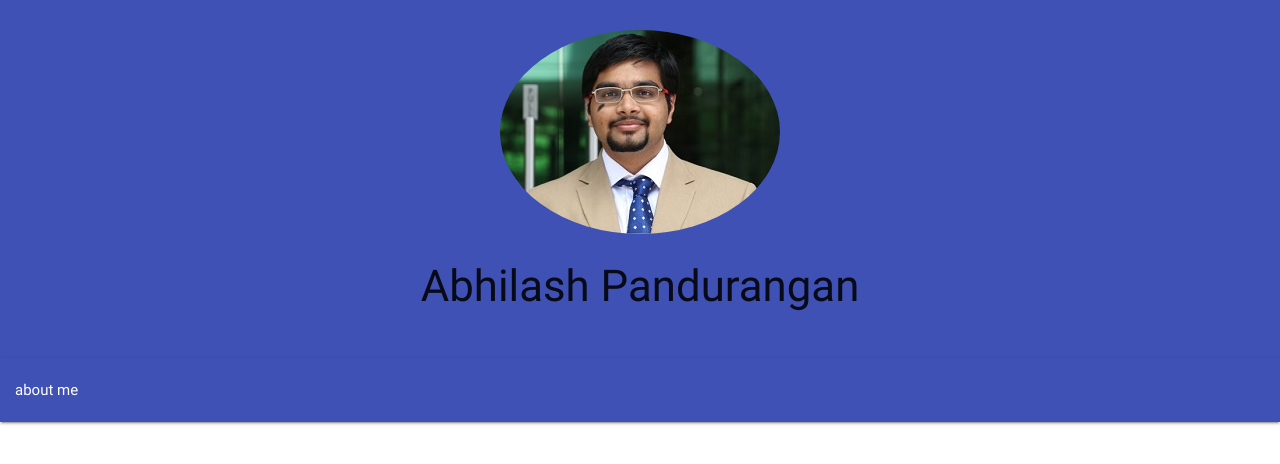
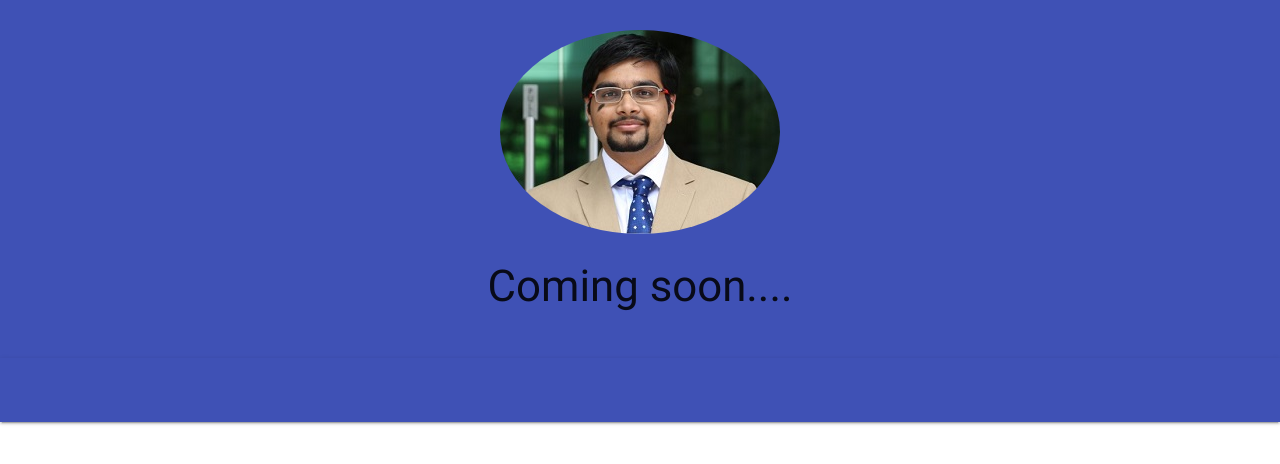
Before and after one commit to abhilashpandurangan/abhilash_web, a plain HTML site: page index.html in a window 1280 px wide. Drawn offline with nearby package versions, Linux system fonts and the light colour scheme.

Commit message:
coming soon

```diff
--- a/index.html
+++ b/index.html
@@ -24,17 +24,17 @@
       <div class="hiddendiv common"></div>
       <header class="header indigo z-depth-1">
         <img src="profile.jpg" alt="profile pic" class="circle responsive-img">
-        <h3>Abhilash Pandurangan</h3>
+        <h3>Coming soon....</h3>
       </header>
         <nav class="indigo">
             <div class="nav-wrapper">
                 <a href="#" data-activates="mobile-demo" class="button-collapse"><i class="mdi-navigation-menu"></i></a>
                 <ul class="hide-on-med-and-down">
-                    <li><a href="/">about me</a></li>
+                    <li><a href="/"></a></li>
 
                 </ul>
                 <ul class="side-nav" id="mobile-demo" style="left: -250px;">
-                    <li><a href="/">about me</a></li>
+                    <li><a href="/">/a></li>
 
                 </ul>
             </div>
```
